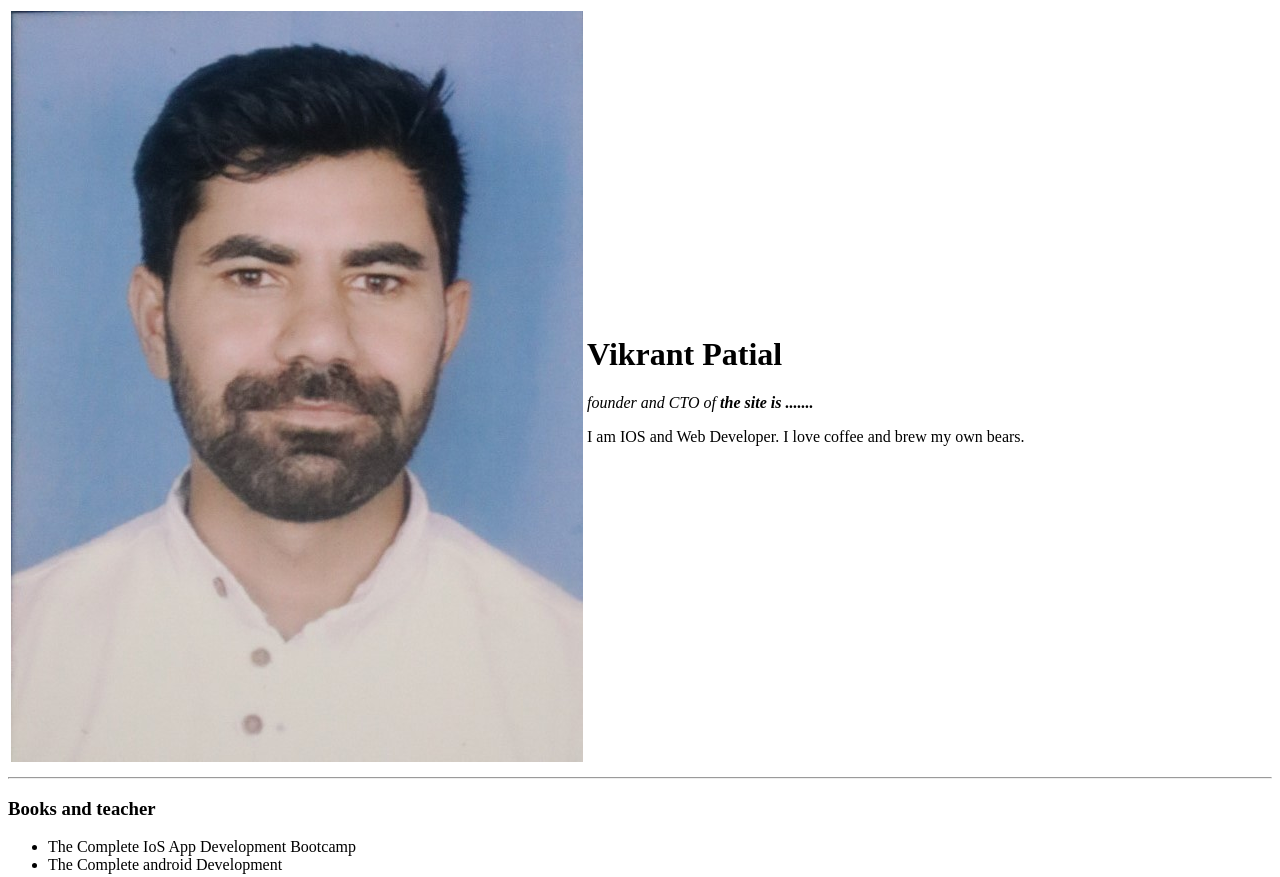
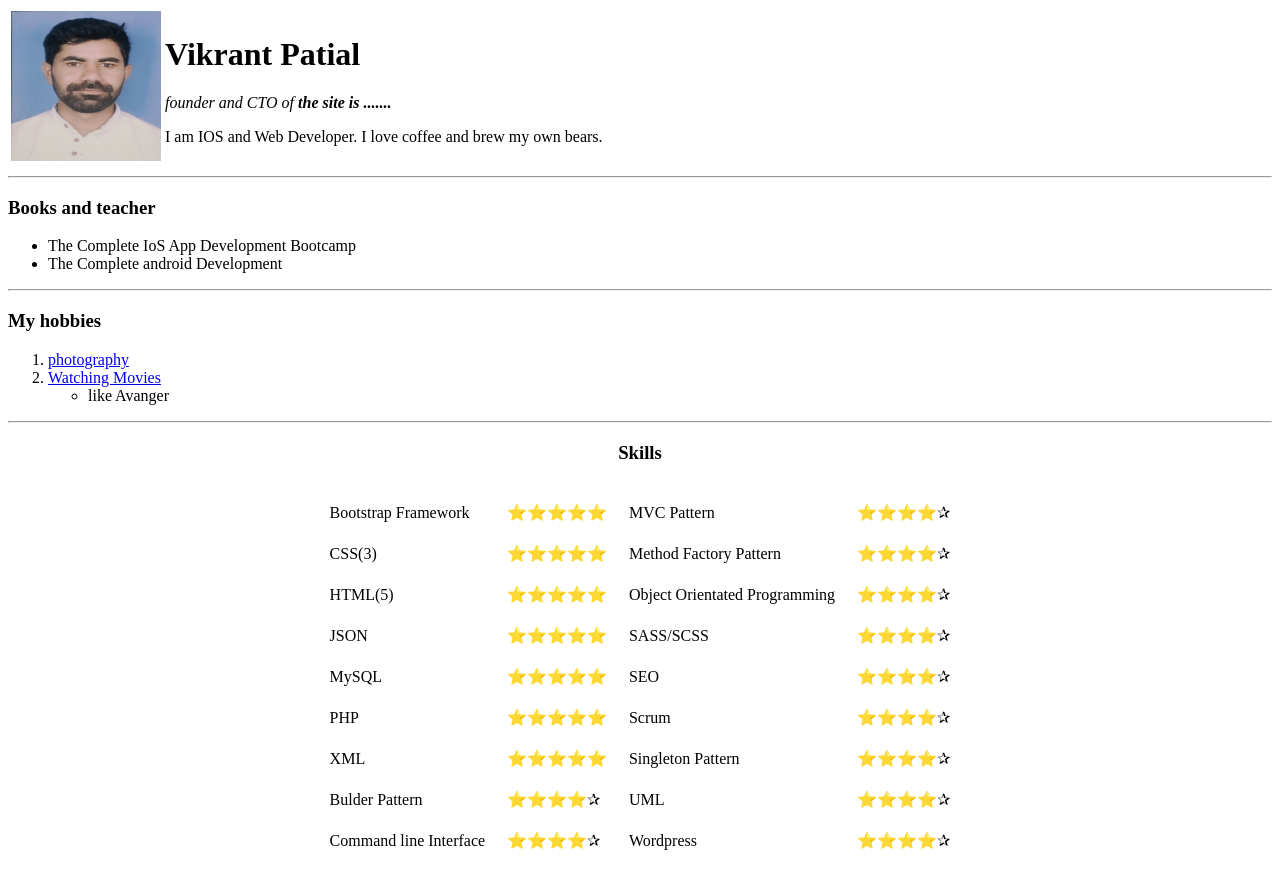
Before and after one commit to vikrant470/cv, a plain HTML site: page index.html in a window 1280 px wide. Shown: the top 877 px of the page. Drawn offline with Linux system fonts and the light colour scheme.

Commit message:
image width and height

```diff
--- a/index.html
+++ b/index.html
@@ -7,7 +7,7 @@
 <body>
     <table>
         <tr>
-            <td><img src="vikrant.jpg" alt="vikrant"></td>
+           <td><img src="vikrant.JPG" alt="vikrant" width="150" height="150"></td>
                 <td><h1>Vikrant Patial</h1>
             <p><em>
                 founder and CTO of<strong> the site is .......</strong>
```
